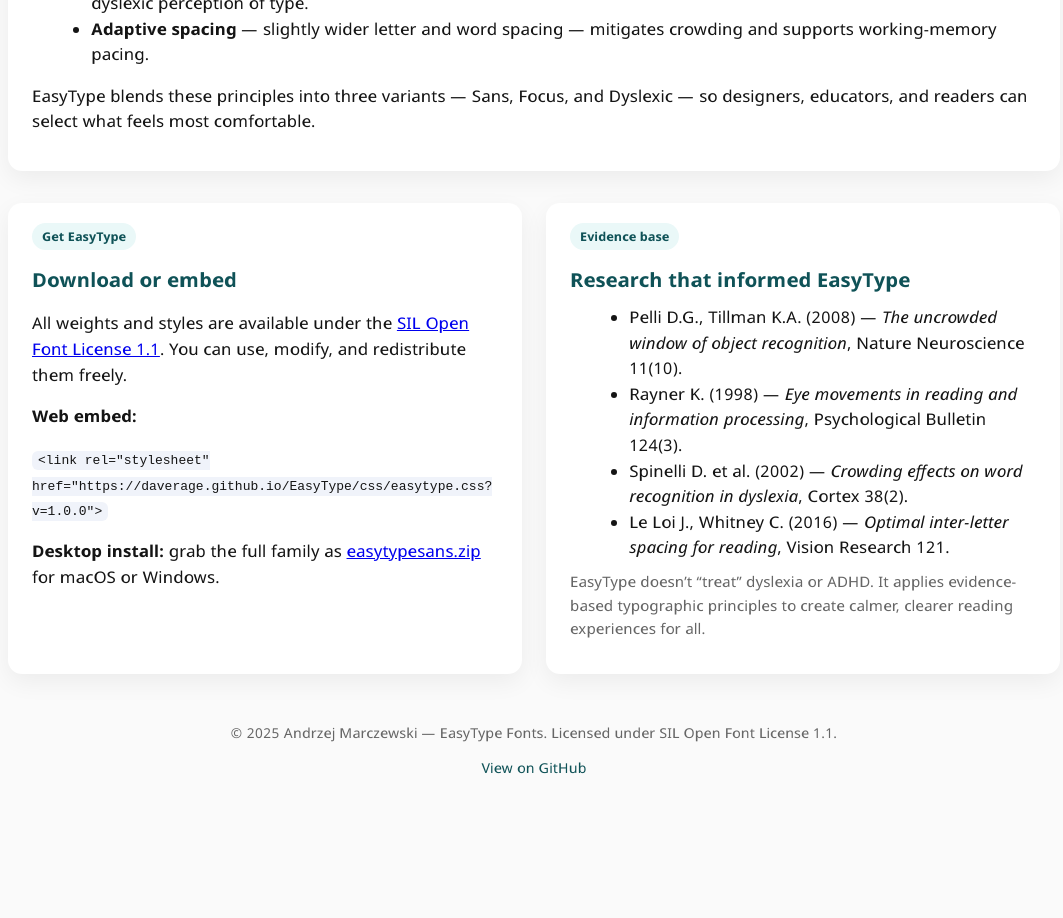
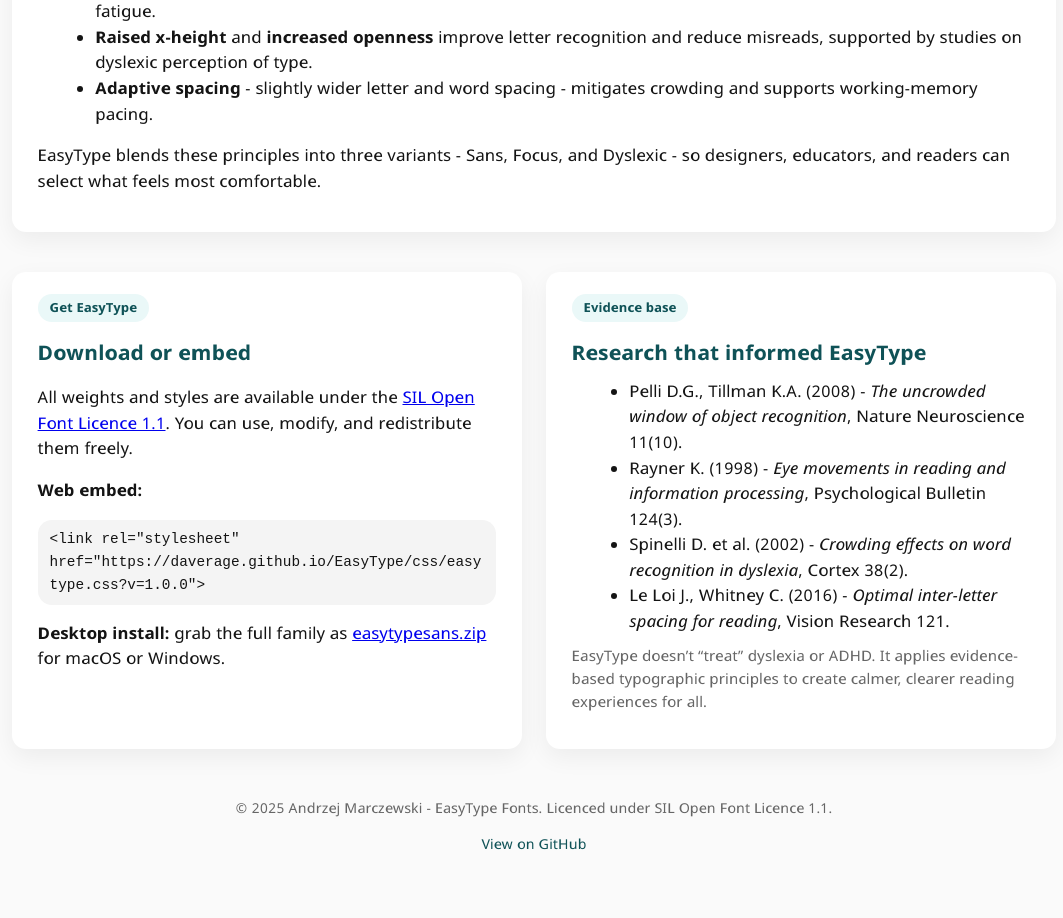
Before and after one commit to daverage/EasyType, a plain HTML site: page index.html in a window 1280 px wide. Shown: the part 1247-2165 px from the top of the page, without its empty margins (106-1169 px from the left). Before the commit the page ends 2066 px from the top, so only its background shows below. Drawn offline with Linux system fonts and the light colour scheme; a web font is replaced by a local one.

Commit message:
Index page updates

```diff
--- a/index.html
+++ b/index.html
@@ -3,15 +3,15 @@
 <head>
 <meta charset="utf-8">
 <meta name="viewport" content="width=device-width, initial-scale=1">
-<title>EasyType — Neuro-inclusive fonts for calmer, clearer reading</title>
+<title>EasyType - Neuro-inclusive fonts for calmer, clearer reading</title>
 <meta name="description" content="EasyType is a neuro-inclusive type family designed to make reading easier for everyone, especially people with ADHD, dyslexia, or sensory processing differences.">
 <meta name="author" content="Andrzej Marczewski">
-<meta property="og:title" content="EasyType — Fonts for Calmer Reading">
+<meta property="og:title" content="EasyType - Fonts for Calmer Reading">
 <meta property="og:description" content="Built with evidence from neuroscience and cognitive psychology, EasyType helps readers focus and reduce visual stress.">
 <meta property="og:url" content="https://www.marczewski.me.uk/easytype">
 <meta property="og:image" content="assets/web-app-manifest-512x512.png">
 <meta name="twitter:card" content="summary_large_image">
-<meta name="twitter:title" content="EasyType — Neuro-inclusive fonts for calmer, clearer reading">
+<meta name="twitter:title" content="EasyType - Neuro-inclusive fonts for calmer, clearer reading">
 <meta name="twitter:description" content="EasyType is a neuro-inclusive type family designed to make reading easier for everyone.">
 <meta name="twitter:image" content="assets/web-app-manifest-512x512.png">
 <link rel="apple-touch-icon" sizes="180x180" href="assets/apple-touch-icon.png">
@@ -32,6 +32,10 @@
   --brand-dark: #0F5257;
   --radius: 14px;
   --shadow: 0 8px 24px rgba(0,0,0,.06);
+  --gap: clamp(1rem, 2vw, 1.5rem);
+}
+* {
+  box-sizing: border-box;
 }
 body {
   margin: 0;
@@ -39,70 +43,124 @@
   color: var(--text);
   font-family: 'EasyType Sans', system-ui, -apple-system, sans-serif;
   line-height: 1.6;
+  font-size: 16px;
 }
 header {
   text-align: center;
-  padding: 2.5rem 1rem 1.5rem;
-  background: linear-gradient(120deg,#f4ffff,#ffffff);
+  padding: 2rem 1.25rem 1.75rem;
+  background: linear-gradient(135deg,#f4ffff,#ffffff);
   border-bottom: 1px solid #e8e8e8;
 }
-header img { width: 180px; height: auto; }
+header img {
+  width: min(160px, 50vw);
+  height: auto;
+}
 header h1 {
-  margin: .5rem 0 0;
-  font-size: 2rem;
+  margin: .65rem 0 0;
+  font-size: clamp(1.9rem, 6vw, 2.5rem);
   font-weight: 700;
   color: var(--brand-dark);
 }
 header p.intro {
   max-width: 60ch;
-  margin: .75rem auto 1.25rem;
+  margin: .9rem auto 1.5rem;
   color: var(--muted);
-  font-size: 1.05rem;
+  font-size: 1rem;
+  padding: 0 .5rem;
 }
 .cta {
+  display: inline-flex;
+  justify-content: center;
+  align-items: center;
+  min-height: 44px;
   background: var(--brand);
   color: white;
   text-decoration: none;
-  padding: .7rem 1.4rem;
+  padding: .65rem 1.4rem;
   border-radius: var(--radius);
   font-weight: 600;
   box-shadow: 0 4px 12px rgba(0,0,0,.1);
 }
-.wrap { max-width: 1100px; margin: 0 auto; padding: 1.5rem; }
+.wrap {
+  max-width: 1100px;
+  margin: 0 auto;
+  padding: 1.5rem 1.25rem 2.5rem;
+}
 .grid {
   display: grid;
-  grid-template-columns: repeat(auto-fit,minmax(320px,1fr));
-  gap: 1.5rem;
-  margin: 2rem 0;
+  grid-template-columns: 1fr;
+  gap: var(--gap);
+  margin: 1.75rem 0;
 }
 .card {
   background: var(--card);
   border-radius: var(--radius);
   box-shadow: var(--shadow);
-  padding: 1.25rem 1.5rem;
+  padding: 1.2rem 1.35rem;
 }
 .tag {
   display:inline-block;
-  font-size:.75rem;
+  font-size:.78rem;
   background:#eaf8f8;
   color:var(--brand-dark);
   border-radius:999px;
-  padding:4px 10px;
-  margin-bottom:8px;
+  padding:4px 12px;
+  margin-bottom:10px;
   font-weight:600;
 }
-h2 { font-size:1.2rem; margin:.4rem 0 .6rem; color:var(--brand-dark);}
+h2 {
+  font-size:1.15rem;
+  margin:.35rem 0 .55rem;
+  color:var(--brand-dark);
+}
 .sample { margin: .75rem 0; }
 .small { font-size:.9rem; color:var(--muted); }
-ul { margin:.6rem 0 .6rem 1.2rem; line-height:1.6; }
+ul { margin:.6rem 0 .6rem 1.1rem; line-height:1.6; }
+code {
+  display:block;
+  padding:.5rem .75rem;
+  background:#f4f4f4;
+  border-radius:var(--radius);
+  font-size:.9rem;
+  overflow-wrap:anywhere;
+}
 footer {
   text-align:center;
   font-size:.85rem;
   color:var(--muted);
   margin:3rem 0 1rem;
+  padding: 0 1rem;
 }
 footer a { color:var(--brand-dark); text-decoration:none; }
 footer a:hover { text-decoration:underline; }
+
+@media (min-width: 600px) {
+  header {
+    padding: 2.75rem 2rem 2.25rem;
+  }
+  header p.intro {
+    font-size: 1.05rem;
+  }
+  .card {
+    padding: 1.35rem 1.6rem;
+  }
+}
+
+@media (min-width: 900px) {
+  header {
+    padding: 3rem 2.5rem 2.5rem;
+  }
+  .grid {
+    grid-template-columns: repeat(auto-fit,minmax(320px,1fr));
+    margin: 2.5rem 0;
+  }
+  .wrap {
+    padding: 2rem 1.75rem 3rem;
+  }
+  h2 {
+    font-size: 1.25rem;
+  }
+}
 </style>
 </head>
 
@@ -110,7 +168,7 @@
   <header>
     <img src="assets/icon.png" alt="EasyType logo">
     <h1>EasyType</h1>
-    <p class="intro">A neuro-inclusive type family designed through the lens of cognitive science — helping minds stay steady, words stay clear, and reading feel calm.</p>
+    <p class="intro">A neuro-inclusive type family designed through the lens of cognitive science - helping minds stay steady, words stay clear, and reading feel calm.</p>
     <a class="cta" href="#download">Download the fonts</a>
   </header>
 
@@ -127,7 +185,7 @@
         <div class="tag">EasyType Focus</div>
         <h2>For attention and rhythm</h2>
         <p class="sample">Spacing and entry anchors guide the eye from word to word, improving reading flow for those with attention variability.</p>
-        <p class="small">Slightly wider spacing reduces crowding and supports smoother saccades — ideal for focus or study modes.</p>
+        <p class="small">Slightly wider spacing reduces crowding and supports smoother saccades - ideal for focus or study modes.</p>
       </article>
 
       <article class="card" data-family="EasyType Dyslexic">
@@ -145,16 +203,16 @@
       <ul>
         <li><strong>Entry anchoring</strong> gives the eye a consistent “starting point” for each word, aiding fixation and reducing scanning fatigue.</li>
         <li><strong>Raised x-height</strong> and <strong>increased openness</strong> improve letter recognition and reduce misreads, supported by studies on dyslexic perception of type.</li>
-        <li><strong>Adaptive spacing</strong> — slightly wider letter and word spacing — mitigates crowding and supports working-memory pacing.</li>
+        <li><strong>Adaptive spacing</strong> - slightly wider letter and word spacing - mitigates crowding and supports working-memory pacing.</li>
       </ul>
-      <p>EasyType blends these principles into three variants — Sans, Focus, and Dyslexic — so designers, educators, and readers can select what feels most comfortable.</p>
+      <p>EasyType blends these principles into three variants - Sans, Focus, and Dyslexic - so designers, educators, and readers can select what feels most comfortable.</p>
     </section>
 
     <section class="grid">
       <article class="card" id="download">
         <div class="tag">Get EasyType</div>
         <h2>Download or embed</h2>
-        <p>All weights and styles are available under the <a href="https://scripts.sil.org/OFL">SIL Open Font License 1.1</a>. You can use, modify, and redistribute them freely.</p>
+        <p>All weights and styles are available under the <a href="https://scripts.sil.org/OFL">SIL Open Font Licence 1.1</a>. You can use, modify, and redistribute them freely.</p>
         <p><strong>Web embed:</strong></p>
         <p><code>&lt;link rel="stylesheet" href="https://daverage.github.io/EasyType/css/easytype.css?v=1.0.0"&gt;</code></p>
         <p><strong>Desktop install:</strong> grab the full family as <a href="https://www.marczewski.me.uk/easytype/easytypesans.zip">easytypesans.zip</a> for macOS or Windows.</p>
@@ -164,17 +222,17 @@
         <div class="tag">Evidence base</div>
         <h2>Research that informed EasyType</h2>
         <ul>
-          <li>Pelli D.G., Tillman K.A. (2008) — <em>The uncrowded window of object recognition</em>, Nature Neuroscience 11(10).</li>
-          <li>Rayner K. (1998) — <em>Eye movements in reading and information processing</em>, Psychological Bulletin 124(3).</li>
-          <li>Spinelli D. et al. (2002) — <em>Crowding effects on word recognition in dyslexia</em>, Cortex 38(2).</li>
-          <li>Le Loi J., Whitney C. (2016) — <em>Optimal inter-letter spacing for reading</em>, Vision Research 121.</li>
+          <li>Pelli D.G., Tillman K.A. (2008) - <em>The uncrowded window of object recognition</em>, Nature Neuroscience 11(10).</li>
+          <li>Rayner K. (1998) - <em>Eye movements in reading and information processing</em>, Psychological Bulletin 124(3).</li>
+          <li>Spinelli D. et al. (2002) - <em>Crowding effects on word recognition in dyslexia</em>, Cortex 38(2).</li>
+          <li>Le Loi J., Whitney C. (2016) - <em>Optimal inter-letter spacing for reading</em>, Vision Research 121.</li>
         </ul>
         <p class="small">EasyType doesn’t “treat” dyslexia or ADHD. It applies evidence-based typographic principles to create calmer, clearer reading experiences for all.</p>
       </article>
     </section>
 
     <footer>
-      <p>© 2025 Andrzej Marczewski — EasyType Fonts. Licensed under SIL Open Font License 1.1.</p>
+      <p>© 2025 Andrzej Marczewski - EasyType Fonts. Licenced under SIL Open Font Licence 1.1.</p>
       <p><a href="https://github.com/daverage/EasyType">View on GitHub</a></p>
     </footer>
   </main>
```
Also changed, not shown: readme.md.
